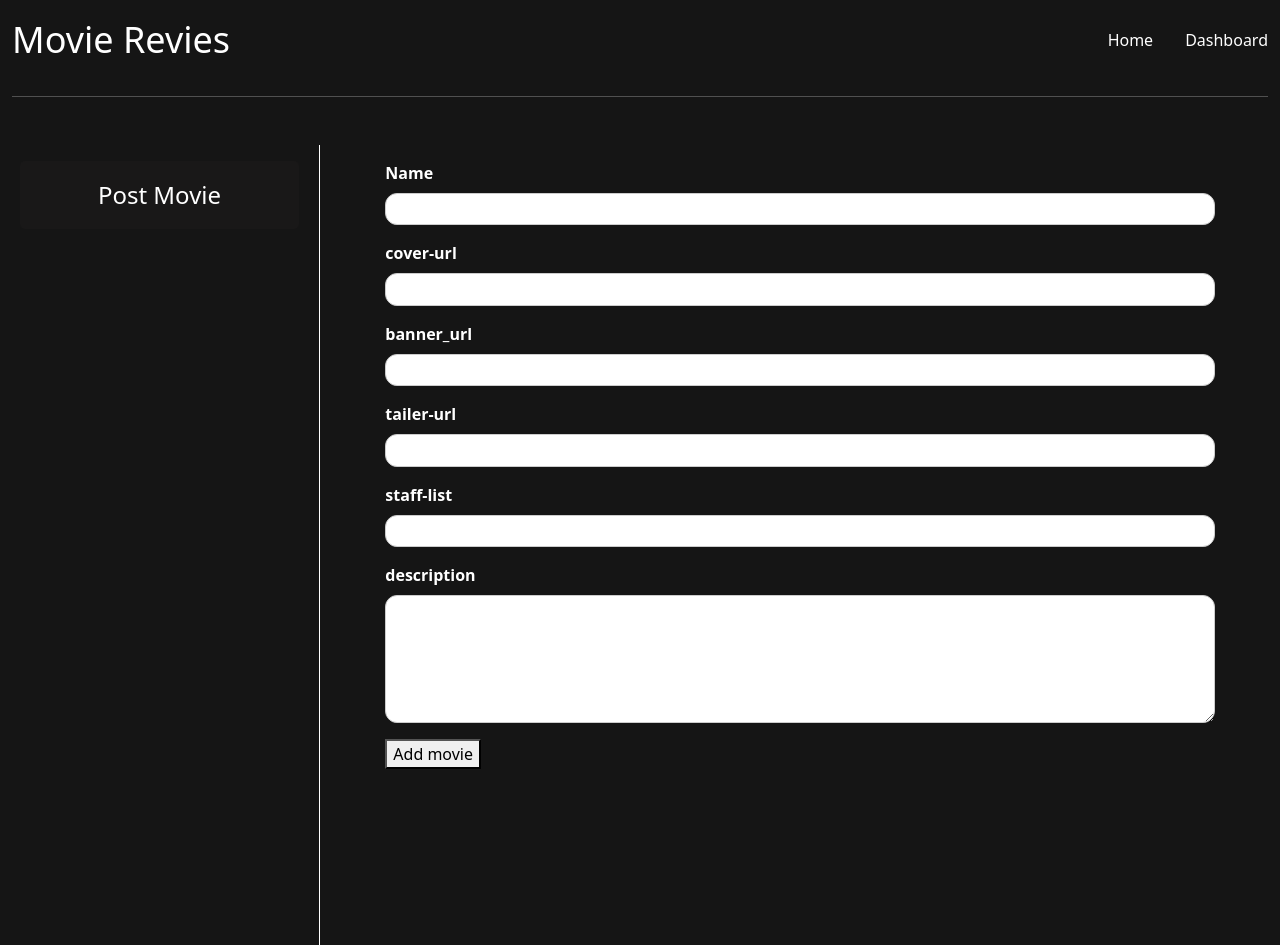
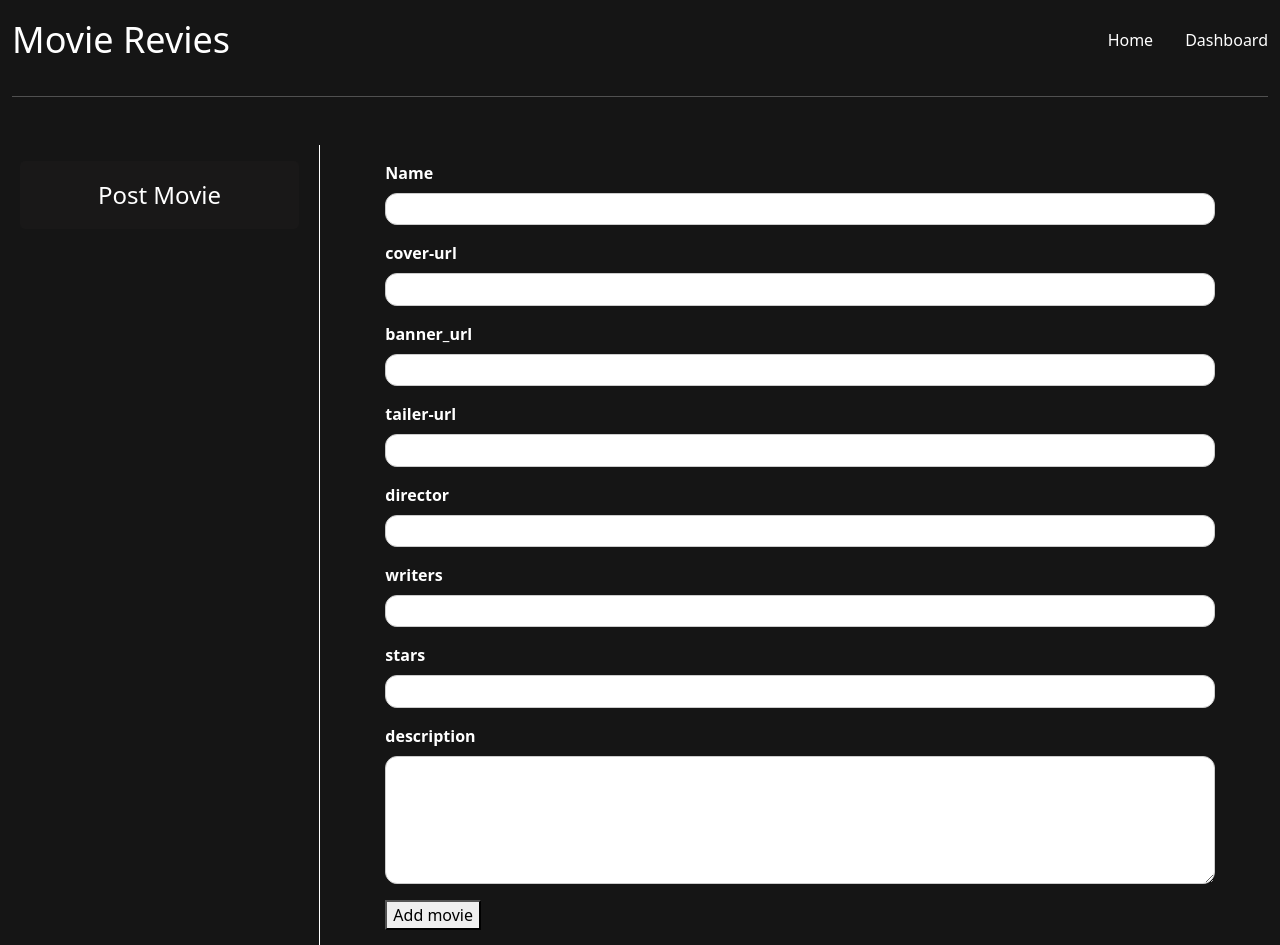
Before and after one commit to Wide-Stars/movies-review-site, a React (Create React App) app: page /dashboard/add_movie in a window 1280 px wide. Built offline with nearby package versions, Linux system fonts and the light colour scheme; the HTML template or start-up script is replaced by a standard one.

Commit message:
fix: remove stuff list data

```diff
--- a/src/components/Movie/AddMoiveDetails.js
+++ b/src/components/Movie/AddMoiveDetails.js
@@ -12,6 +12,9 @@ const AddMoiveDetails = (props) => {
 
   const tailerUrlRef = useRef("");
   const staffListRef = useRef("");
+  const directorRef = useRef("");
+  const writersRef = useRef("");
+  const starsRef = useRef("");
 
   async function submitHandler(event) {
     event.preventDefault();
@@ -29,8 +32,10 @@ const AddMoiveDetails = (props) => {
         coverImgUrl: coverImgUrlRef.current.value,
         bannerImgUrl: bannerImgUrlRef.current.value,
         tailerUrl: tailerUrlRef.current.value,
-        staffList: staffListRef.current.value,
         description: descriptionRef.current.value,
+        director: directorRef.current.value,
+        writer: writersRef.current.value,
+        stars: starsRef.current.value,
         reviews: [],
       });
 
@@ -62,8 +67,16 @@ const AddMoiveDetails = (props) => {
         <input type="text" id="tailer-url" ref={tailerUrlRef} />
       </div>
       <div className={classes.control}>
-        <label htmlFor="staff-list">staff-list</label>
-        <input type="text" id="staff-list" ref={staffListRef} />
+        <label htmlFor="director">director</label>
+        <input type="text" id="director" ref={directorRef} />
+      </div>
+      <div className={classes.control}>
+        <label htmlFor="writers">writers</label>
+        <input type="text" id="writers" ref={writersRef} />
+      </div>
+      <div className={classes.control}>
+        <label htmlFor="stars">stars</label>
+        <input type="text" id="stars" ref={starsRef} />
       </div>
       <div className={classes.control}>
         <label htmlFor="description">description</label>
```
